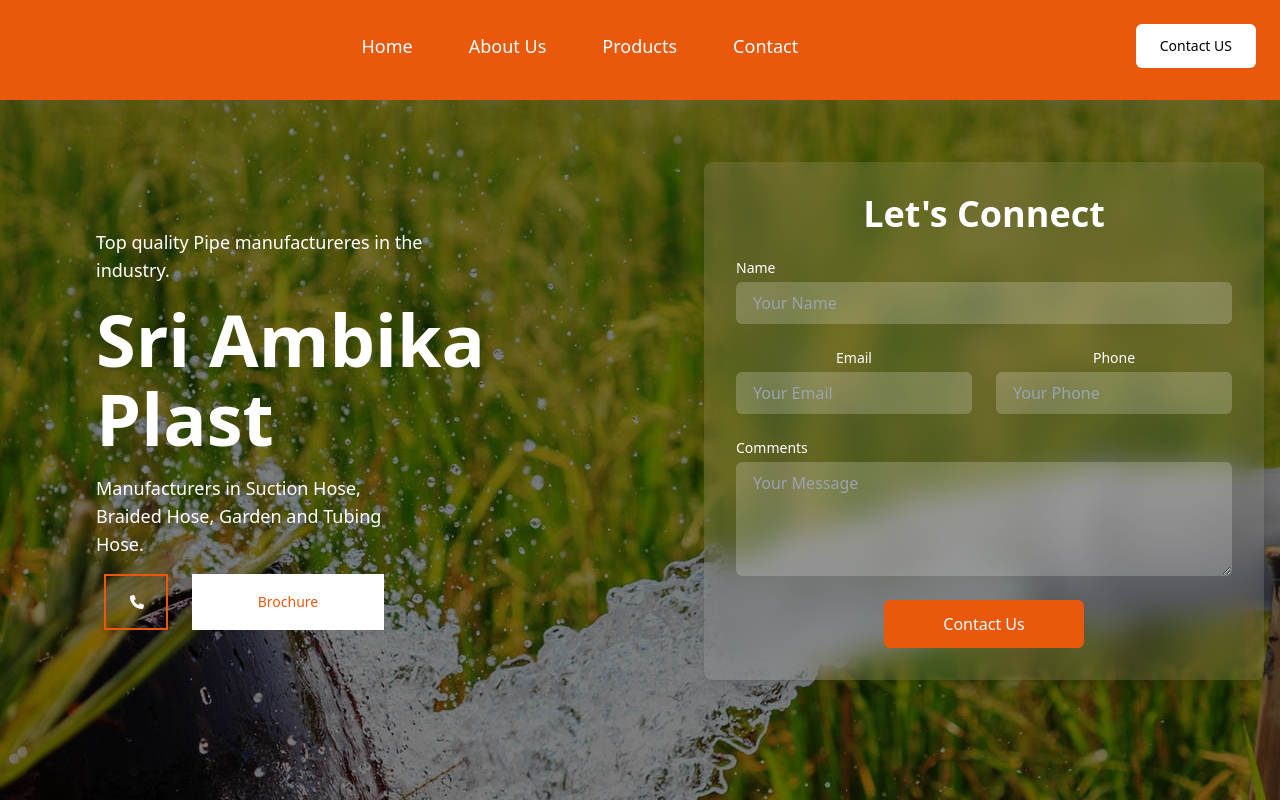
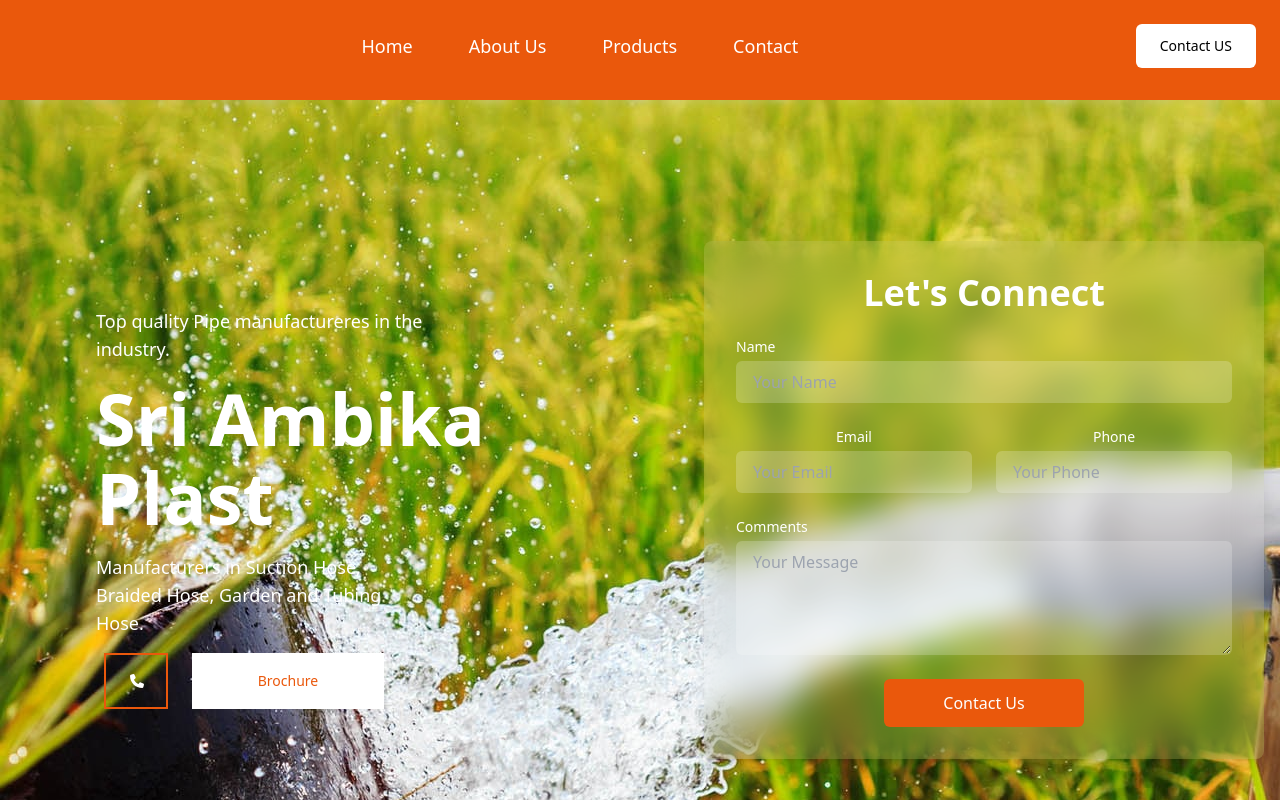
Before and after one commit to akshitchowdhury/SriAmbikaPlast, a React (Create React App) app: page / in a window 1280 px wide. Shown: the top 800 px of the page. Built offline with nearby package versions, Linux system fonts and the light colour scheme.

Commit message:
designs6

```diff
--- a/src/components/Home/Home.css
+++ b/src/components/Home/Home.css
@@ -7,14 +7,3 @@
     align-items: center; /* Centers content vertically */
     justify-content: center; /* Centers content horizontally */
 }
-
-.home::before {
-    content: "";
-    position: absolute;
-    top: 0;
-    right: 0;
-    bottom: 0;
-    left: 0;
-    background: rgba(0, 0, 0, 0.5); /* Adjust the opacity (0.5) as needed */
-    pointer-events: none; /* Ensures the overlay doesn't interfere with any interaction */
-}
--- a/src/components/Home/Home.jsx
+++ b/src/components/Home/Home.jsx
@@ -11,9 +11,9 @@
 const Home = () => {
   return (
     <>
-      <div className="home h-[240vh] md:h-[100vh]">
+      <div className="home h-auto md:h-[100vh]">
         <div
-          className="container absolute top-[0px]
+          className="container
        mx-auto px-4 py-8 flex flex-col md:flex-row items-center justify-center gap-8"
         >
           <div className="HomeLeft flex-1 flex flex-col items-center p-5 md:p-20 gap-5 ">
```
